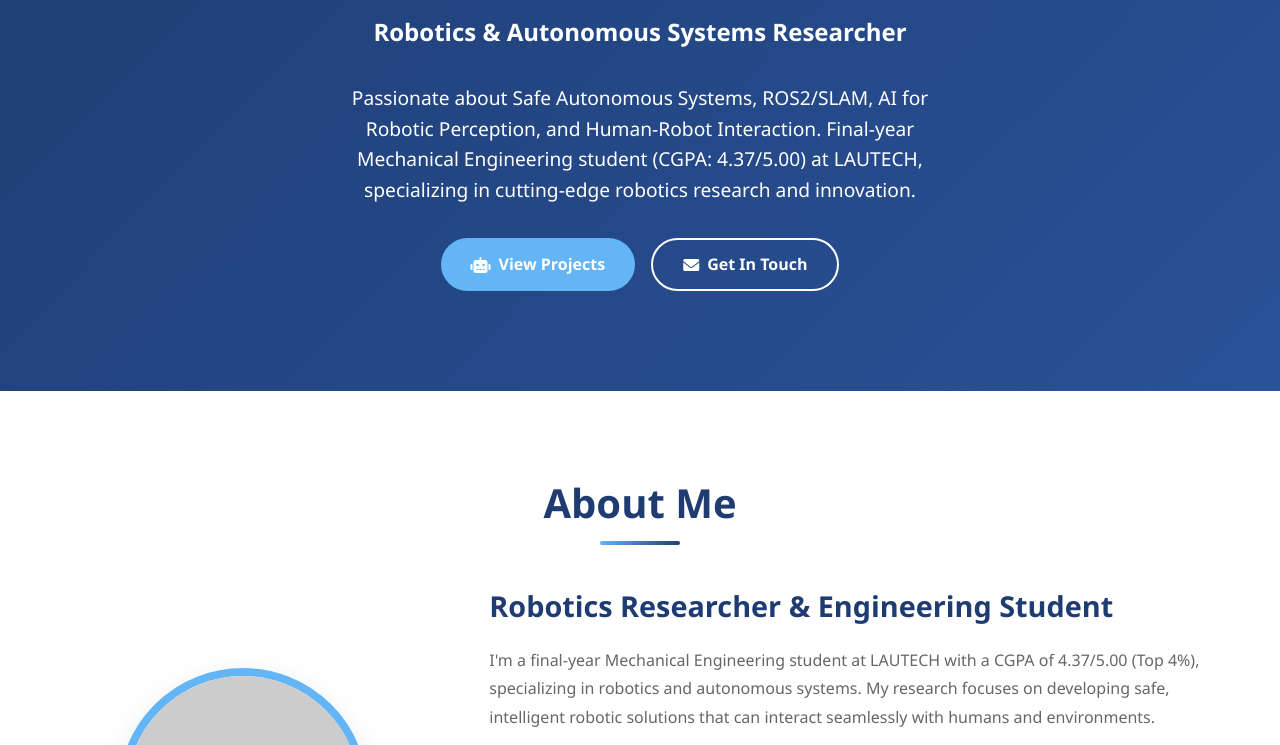
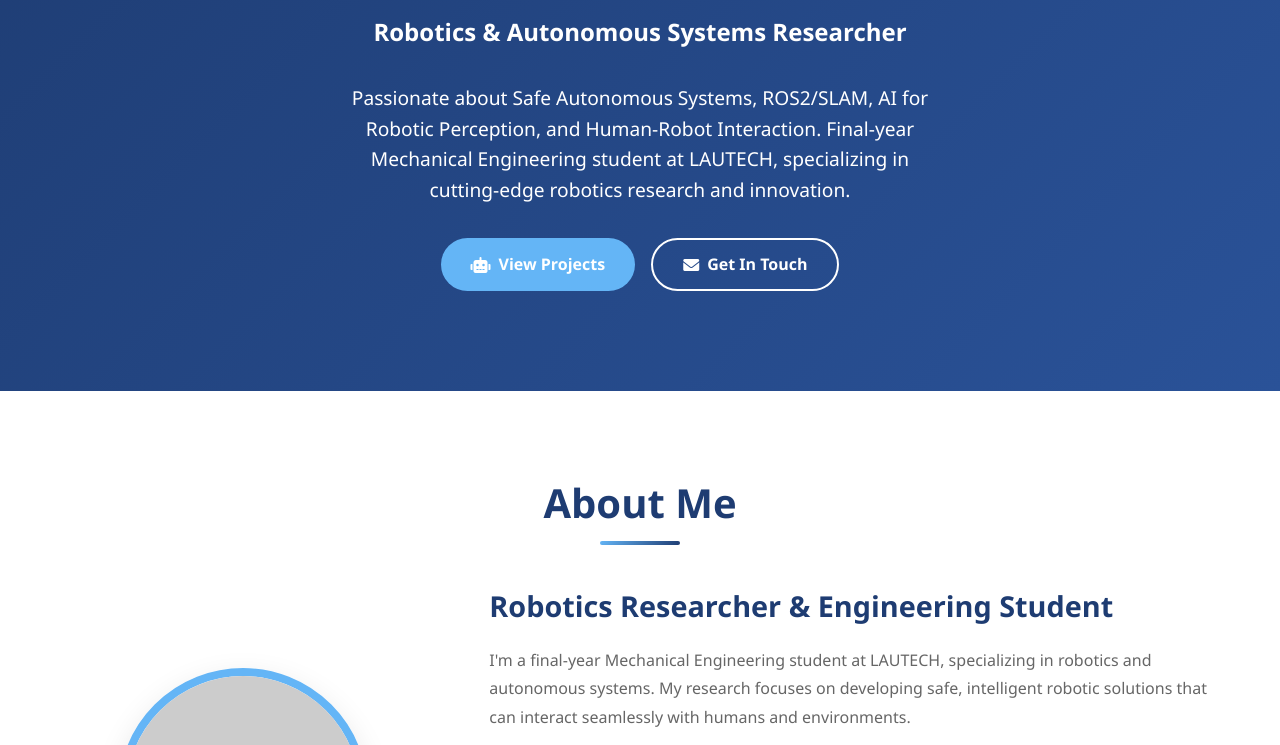
Before and after one commit to Adetayo224/Saka-Adetayo-Muhammed-Portfolio-, a plain HTML site: page index.html in a window 1280 px wide. Shown: the part 243-988 px from the top of the page. Drawn offline with Linux system fonts and the light colour scheme; placeholder pictures from the web are drawn by us.

Commit message:
Update index.html

```diff
--- a/index.html
+++ b/index.html
@@ -724,7 +724,7 @@
         <div class="container">
             <h1>Saka Adetayo Muhammed</h1>
             <h2>Robotics & Autonomous Systems Researcher</h2>
-            <p>Passionate about Safe Autonomous Systems, ROS2/SLAM, AI for Robotic Perception, and Human-Robot Interaction. Final-year Mechanical Engineering student (CGPA: 4.37/5.00) at LAUTECH, specializing in cutting-edge robotics research and innovation.</p>
+            <p>Passionate about Safe Autonomous Systems, ROS2/SLAM, AI for Robotic Perception, and Human-Robot Interaction. Final-year Mechanical Engineering student at LAUTECH, specializing in cutting-edge robotics research and innovation.</p>
             <div class="cta-buttons">
                 <a href="#projects" class="btn btn-primary">
                     <i class="fas fa-robot"></i> View Projects
@@ -746,7 +746,7 @@
                 </div>
                 <div class="about-text">
                     <h3>Robotics Researcher & Engineering Student</h3>
-                    <p>I'm a final-year Mechanical Engineering student at LAUTECH with a CGPA of 4.37/5.00 (Top 4%), specializing in robotics and autonomous systems. My research focuses on developing safe, intelligent robotic solutions that can interact seamlessly with humans and environments.</p>
+                    <p>I'm a final-year Mechanical Engineering student at LAUTECH, specializing in robotics and autonomous systems. My research focuses on developing safe, intelligent robotic solutions that can interact seamlessly with humans and environments.</p>
                     <p>As the lead of the Robotics and Artificial Intelligence Innovator Network (RAIN-IN) and President of SPE LAUTECH Chapter, I'm committed to advancing robotics education and research in Nigeria and beyond. I'm currently seeking opportunities for graduate studies in Robotics and Autonomous Systems.</p>
                     <p>My work spans from embedded AI and real-time systems to digital twins and simulation, always with an emphasis on safety, reliability, and practical applications in agriculture, manufacturing, and service robotics. I've won multiple hackathons and competitions, demonstrating my ability to translate theoretical knowledge into practical solutions.</p>
                 </div>
```
